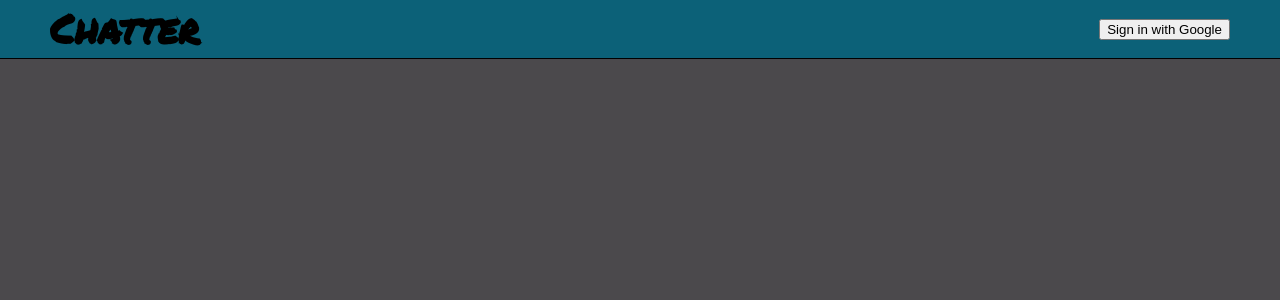
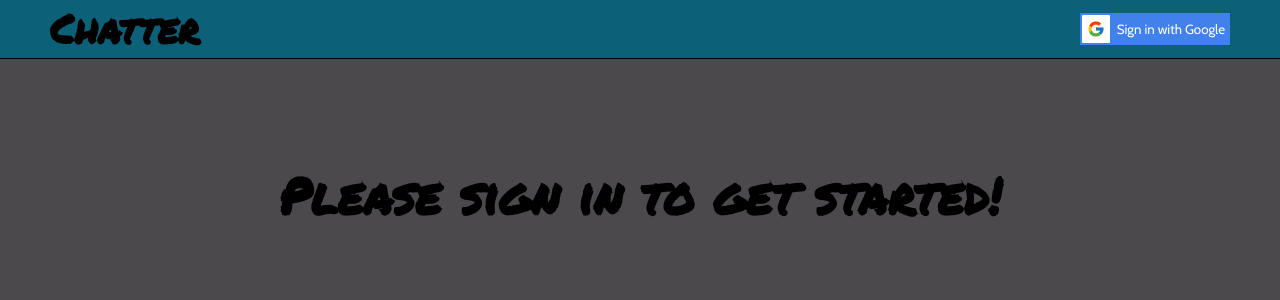
Before and after one commit to millennium-faulken/chatter, a React (Create React App) app: page / in a window 1280 px wide. Shown: the top 300 px of the page. Built offline with nearby package versions, Linux system fonts and the light colour scheme; no server answers; a web font is replaced by a local one.

Commit message:
google sign in button

```diff
--- a/src/App.js
+++ b/src/App.js
@@ -11,7 +11,7 @@ function App() {
   return (
     <div className="App">
       <Nav />
-      {user ? <Messenger /> : null}
+      {user ? <Messenger /> : <h1 className="notSignedIn">Please sign in to get started!</h1>}
     </div>
   );
 }
--- a/src/auth/SignIn.js
+++ b/src/auth/SignIn.js
@@ -1,4 +1,5 @@
 import firebase from "../firebase";
+import { FcGoogle } from "react-icons/fc";
 
 const auth = firebase.auth();
 
@@ -9,8 +10,12 @@ function SignIn() {
   };
 
   return (
-    <button onClick={signInWithGoogle}>
-      Sign in with Google
+    <button onClick={signInWithGoogle} className="googleButton">
+      <div className="google">
+        {" "}
+        <FcGoogle />
+      </div>{" "}
+      <p>Sign in with Google</p>
     </button>
   );
 }
--- a/src/auth/SignOut.js
+++ b/src/auth/SignOut.js
@@ -1,4 +1,5 @@
 import firebase from "../firebase";
+
 
 const auth = firebase.auth();
 
--- a/src/index.css
+++ b/src/index.css
@@ -14,9 +14,17 @@ code {
 
 html, body {
   overflow-y: hidden;
+  min-height: 100%;
 }
 
 .App {
 background-color: #4B494C;
 height: 100vh;
 }
+
+.notSignedIn {
+  text-align: center;
+  margin-top: 100px;
+  font-family: 'Permanent Marker', cursive;
+  font-size: 50px;
+}
--- a/src/messenger/Messages.css
+++ b/src/messenger/Messages.css
@@ -6,6 +6,10 @@ p {
 .main {
   width: 50%;
   margin: auto;
+}
+
+.main h1 {
+  margin: 0;
 }
 
 .chat {
@@ -106,3 +110,29 @@ form button {
 img {
   width: 50px;
 }
+
+.googleButton {
+  display: flex;
+  flex-direction: row;
+  align-items: center;
+  justify-content: center;
+  align-content: center;
+  padding: 0px;
+  background-color: #4081EC;
+  color: white;
+  border: none;
+}
+
+.googleButton p {
+  padding: 5px;
+}
+
+.google {
+  display: flex;
+  margin: auto;
+  padding: 5px;
+  border-radius: 3px;
+  background-color: white;
+  font-size: large;
+  border: 2px solid #4081EC;
+}
--- a/src/messenger/Messenger.js
+++ b/src/messenger/Messenger.js
@@ -62,6 +62,10 @@ function Messenger() {
           <IoSend />
         </button>
       </form>
+      <h1>Rules:</h1>
+      <li>Be Nice</li>
+      <li>No bad words</li>
+      <li>Enjoy!</li>
     </div>
   );
 }
```
